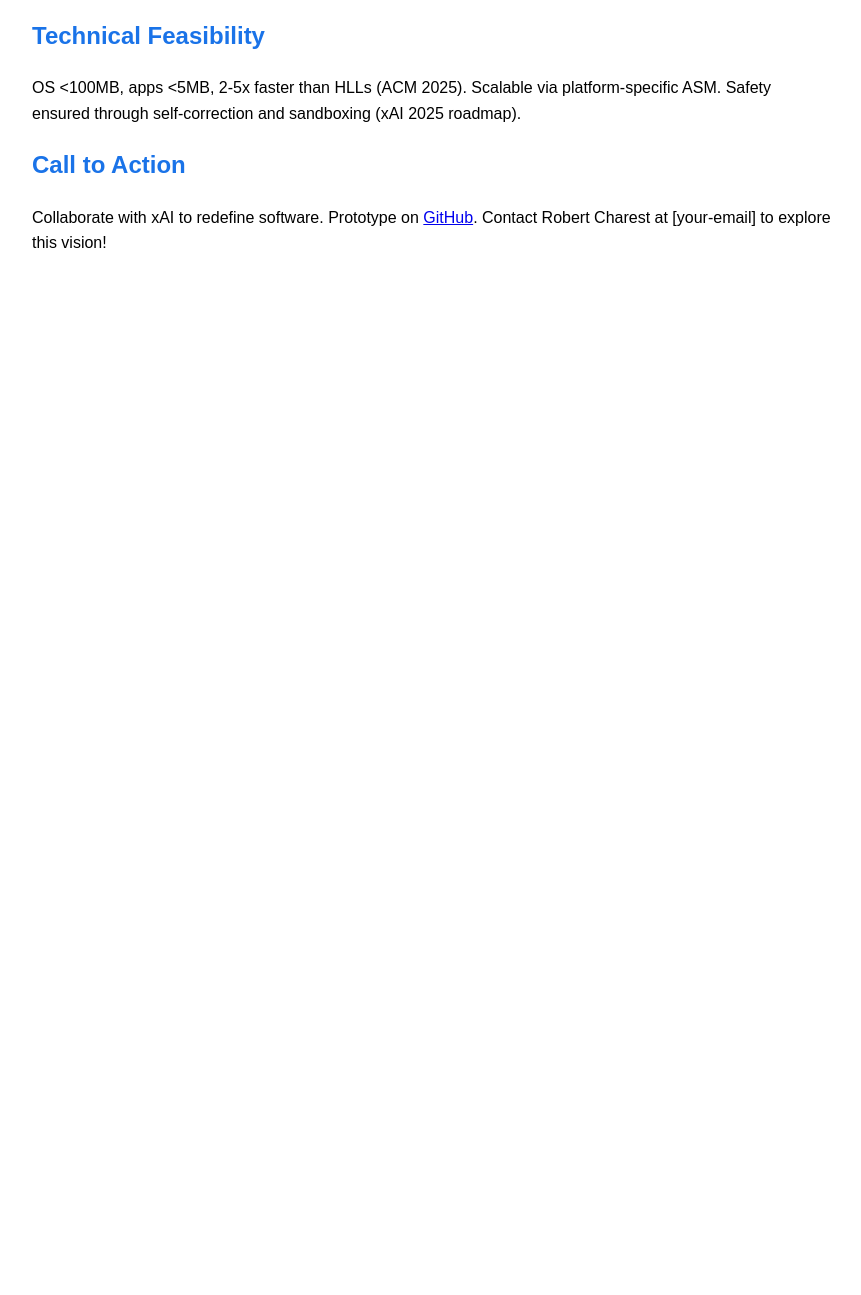
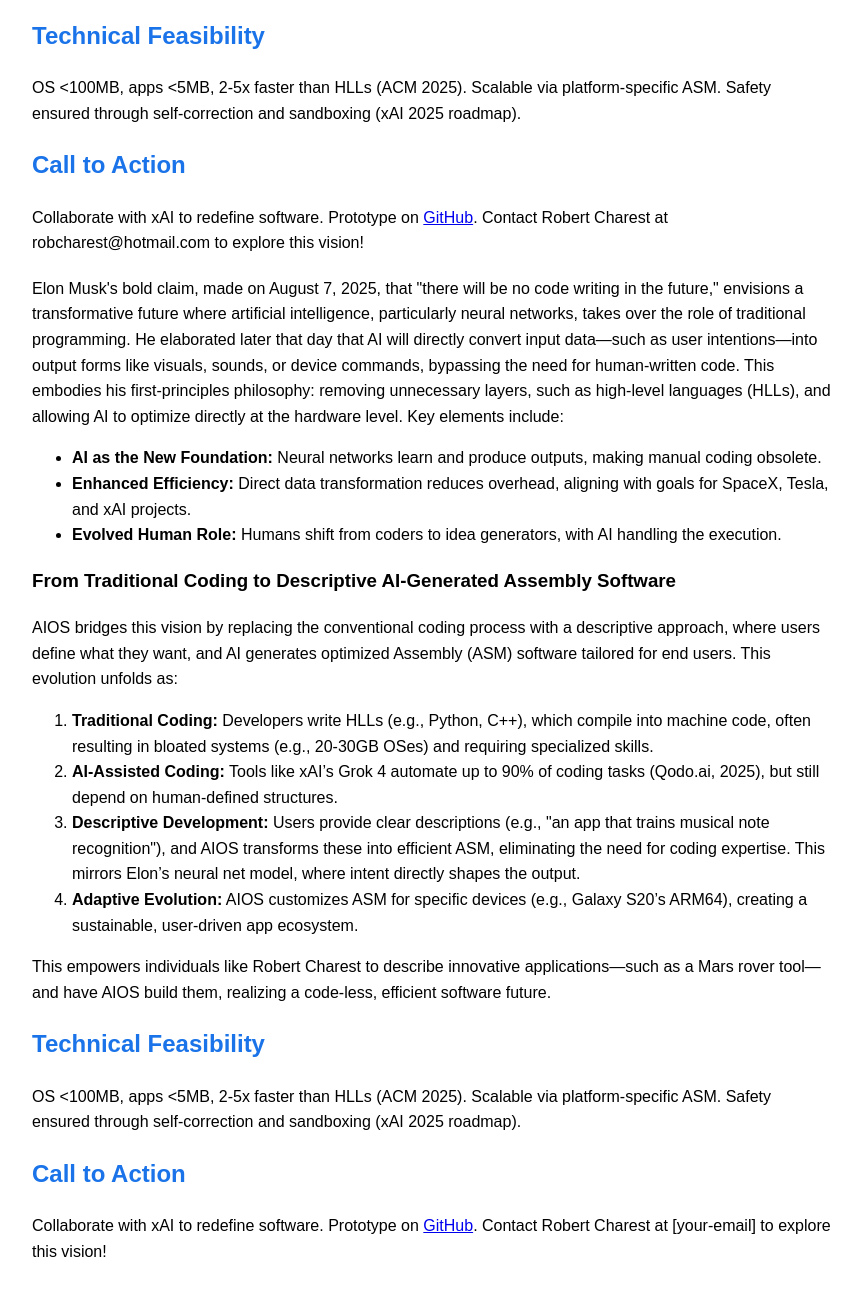
Before and after one commit to Glargod/AIOS, a plain HTML site: page index.html in a window 1280 px wide. Shown: the part 1463-2758 px from the top of the page, without its empty margins (208-1069 px from the left). Before the commit the page ends 1759 px from the top, so only its background shows below. Drawn offline with Linux system fonts and the light colour scheme.

Commit message:
Update index.html

```diff
--- a/index.html
+++ b/index.html
@@ -59,6 +59,35 @@
 
     <div class="section">
         <h2>Call to Action</h2>
+        <p>Collaborate with xAI to redefine software. Prototype on <a href="https://github.com/glargod/AIOS-Proposal">GitHub</a>. Contact Robert Charest at robcharest@hotmail.com to explore this vision!</p>
+    </div>
+</body>
+
+        </html>        <p>Elon Musk's bold claim, made on August 7, 2025, that "there will be no code writing in the future," envisions a transformative future where artificial intelligence, particularly neural networks, takes over the role of traditional programming. He elaborated later that day that AI will directly convert input data—such as user intentions—into output forms like visuals, sounds, or device commands, bypassing the need for human-written code. This embodies his first-principles philosophy: removing unnecessary layers, such as high-level languages (HLLs), and allowing AI to optimize directly at the hardware level. Key elements include:</p>
+        <ul>
+            <li><strong>AI as the New Foundation:</strong> Neural networks learn and produce outputs, making manual coding obsolete.</li>
+            <li><strong>Enhanced Efficiency:</strong> Direct data transformation reduces overhead, aligning with goals for SpaceX, Tesla, and xAI projects.</li>
+            <li><strong>Evolved Human Role:</strong> Humans shift from coders to idea generators, with AI handling the execution.</li>
+        </ul>
+
+        <h3>From Traditional Coding to Descriptive AI-Generated Assembly Software</h3>
+        <p>AIOS bridges this vision by replacing the conventional coding process with a descriptive approach, where users define what they want, and AI generates optimized Assembly (ASM) software tailored for end users. This evolution unfolds as:</p>
+        <ol>
+            <li><strong>Traditional Coding:</strong> Developers write HLLs (e.g., Python, C++), which compile into machine code, often resulting in bloated systems (e.g., 20-30GB OSes) and requiring specialized skills.</li>
+            <li><strong>AI-Assisted Coding:</strong> Tools like xAI’s Grok 4 automate up to 90% of coding tasks (Qodo.ai, 2025), but still depend on human-defined structures.</li>
+            <li><strong>Descriptive Development:</strong> Users provide clear descriptions (e.g., "an app that trains musical note recognition"), and AIOS transforms these into efficient ASM, eliminating the need for coding expertise. This mirrors Elon’s neural net model, where intent directly shapes the output.</li>
+            <li><strong>Adaptive Evolution:</strong> AIOS customizes ASM for specific devices (e.g., Galaxy S20’s ARM64), creating a sustainable, user-driven app ecosystem.</li>
+        </ol>
+        <p>This empowers individuals like Robert Charest to describe innovative applications—such as a Mars rover tool—and have AIOS build them, realizing a code-less, efficient software future.</p>
+    </div>
+
+    <div class="section">
+        <h2>Technical Feasibility</h2>
+        <p>OS <100MB, apps <5MB, 2-5x faster than HLLs (ACM 2025). Scalable via platform-specific ASM. Safety ensured through self-correction and sandboxing (xAI 2025 roadmap).</p>
+    </div>
+
+    <div class="section">
+        <h2>Call to Action</h2>
         <p>Collaborate with xAI to redefine software. Prototype on <a href="https://github.com/[your-username]/AIOS-Proposal">GitHub</a>. Contact Robert Charest at [your-email] to explore this vision!</p>
     </div>
 </body>
```
